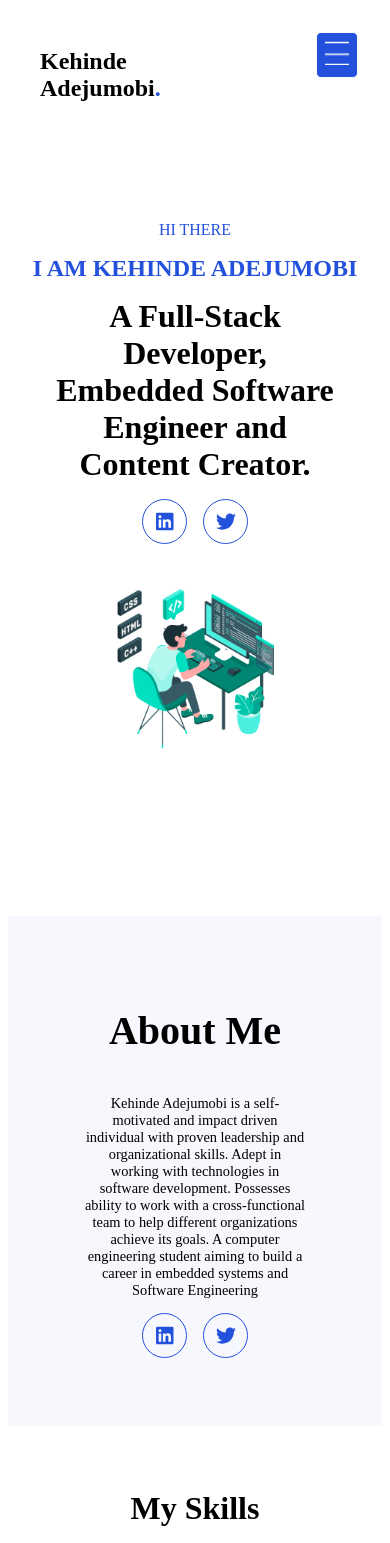
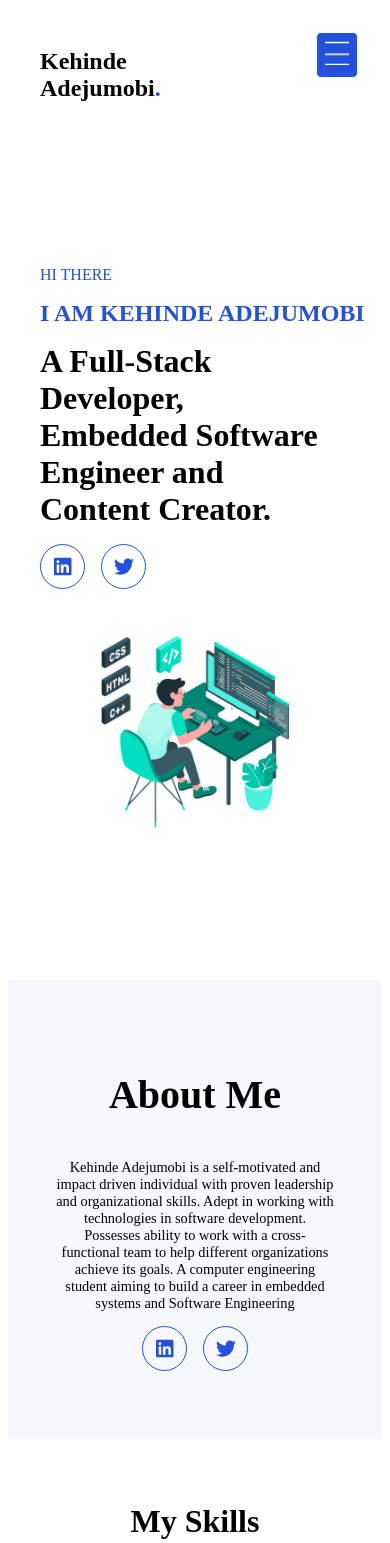
Before and after one commit to Perception12/Portfolio, a React (Create React App) app: page / in a window 390 px wide. Shown: the top 1543 px of the page. Built offline with nearby package versions, Linux system fonts and the light colour scheme; the HTML template or start-up script is replaced by a standard one.

Commit message:
update code

```diff
--- a/src/styles/About.css
+++ b/src/styles/About.css
@@ -16,6 +16,9 @@
 }
 
 @media screen and (max-width: 768px) {
+    .about {
+        padding: 4rem 2rem;
+    }
     .about p {
       font-size: 0.9rem;
       width: 90%;
--- a/src/styles/Contact.css
+++ b/src/styles/Contact.css
@@ -38,6 +38,8 @@ div.contact {
 
     .contact-l {
         width: 100%;
+        align-items: flex-start;
+        padding-left: 2rem;
     }
 
     .contact-r {
--- a/src/styles/Hero.css
+++ b/src/styles/Hero.css
@@ -57,19 +57,18 @@
     flex-direction: column;
     gap: 2rem;
     width: 100%;
-    align-items: center;
     justify-content: center;
-    padding-top: 4rem;
+    padding-top: 8rem;
   }
 
   .hero-l {
     width: 100%;
-    align-items: center;
+    align-items: flex-start;
+    margin-left: -4rem;
   }
 
   .title {
     font-size: 2rem;
-    text-align: center;
   }
   .hero-r {
     width: 100%;
@@ -77,6 +76,6 @@
   }
 
   .hero-r img {
-    width: 50%;
+    width: 60%;
   }
 }
--- a/src/styles/Projects.css
+++ b/src/styles/Projects.css
@@ -13,6 +13,9 @@
 }
 
 @media screen and (max-width: 768px) {
+  .projects {
+    padding: 4rem 2rem;
+  }
     .projects-content {
         flex-direction: column;
         align-items: center;
--- a/src/styles/Services.css
+++ b/src/styles/Services.css
@@ -30,6 +30,9 @@
 }
 
 @media screen and (max-width: 768px) {
+    .services {
+        padding: 4rem 2rem;
+    }
     .service-content {
         flex-direction: column;
         align-items: center;
--- a/src/styles/Skills.css
+++ b/src/styles/Skills.css
@@ -47,11 +47,16 @@
 }
 
 @media screen and (max-width: 768px) {
+    .skills {
+        padding: 4rem 2rem;
+    }
+
     .skills-content {
       flex-direction: column;
       align-items: center;
+      width: 100%;
     }
     .skill-section {
-        width: 80%;
+        width: 90%;
     }
   }
```
